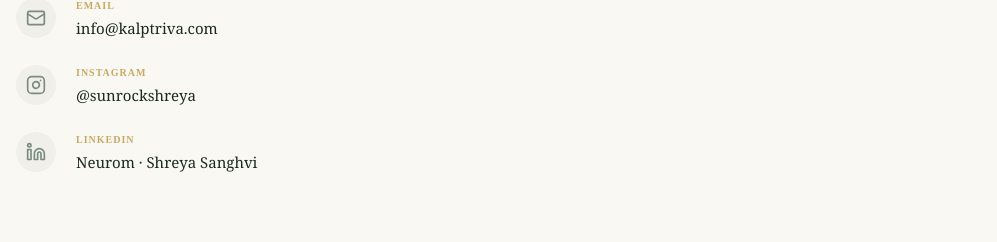
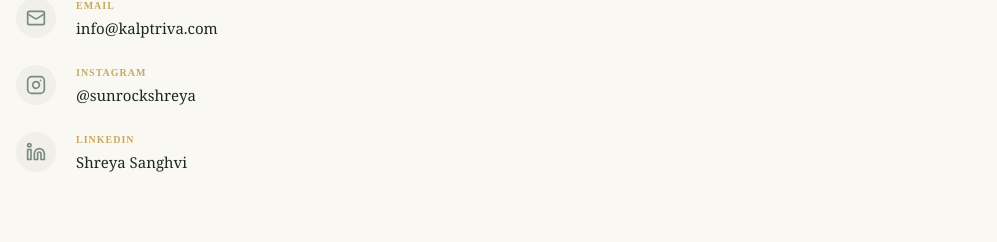
Before and after one commit to sanghvip/shreya-website, a Next.js app: page /home in a window 1280 px wide. Shown: the part 7865-8107 px from the top of the page, without its empty margins (0-997 px from the left). Built offline with nearby package versions, Linux system fonts and the light colour scheme.

Commit message:
client changes

```diff
--- a/components/sections/Contact.tsx
+++ b/components/sections/Contact.tsx
@@ -184,7 +184,7 @@ export default function Contact() {
               <ContactLink
                 icon={<Linkedin className="w-5 h-5" />}
                 label="LinkedIn"
-                value="Neurom · Shreya Sanghvi"
+                value="Shreya Sanghvi"
                 url="https://www.linkedin.com/in/shreyapsanghvi"
               />
             </div>
```
